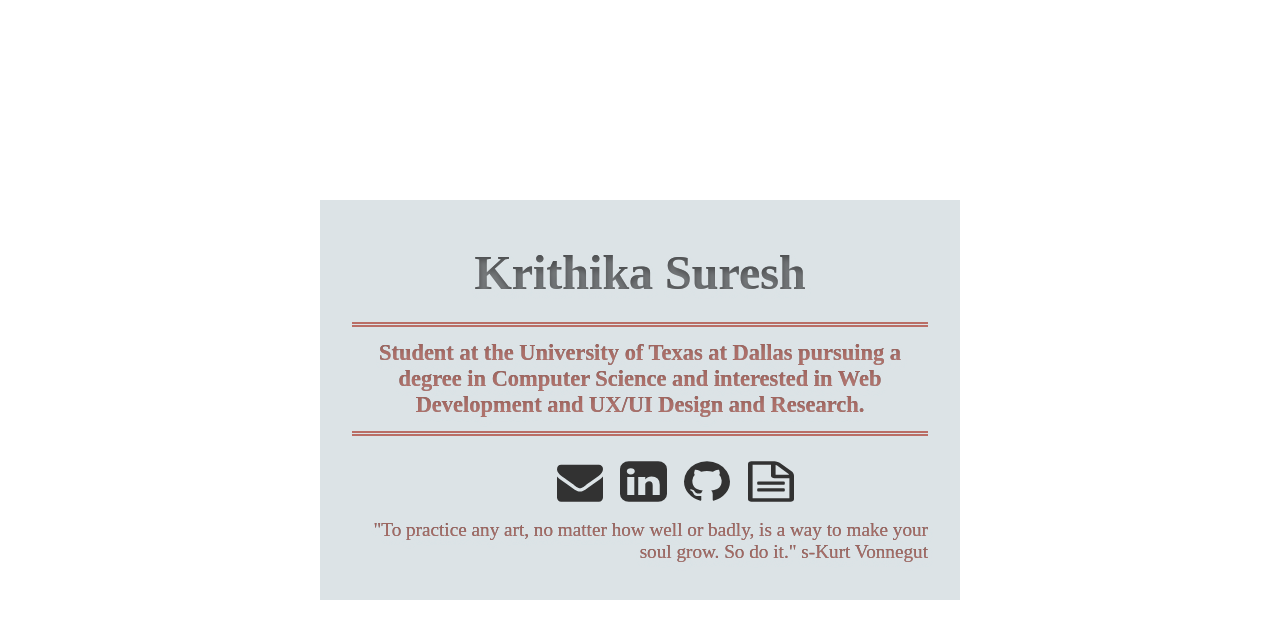
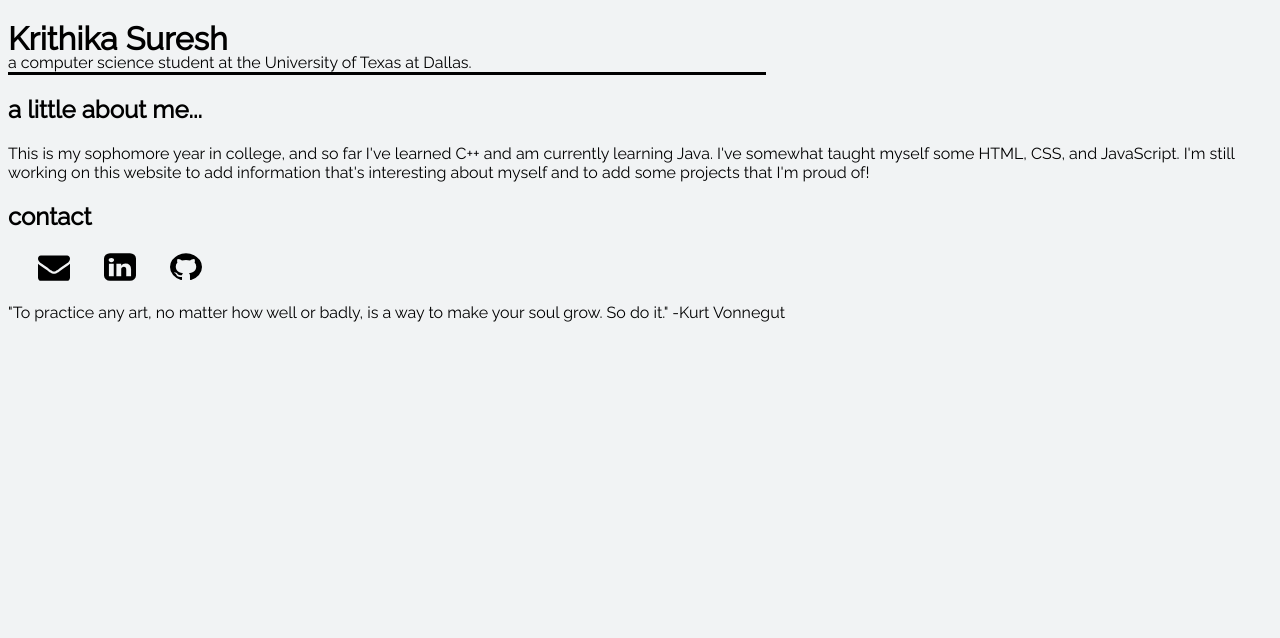
Before and after one commit to krithikasuresh/krithikasuresh.github.io, a plain HTML site: page index.html in a window 1280 px wide. Drawn offline with Linux system fonts and the light colour scheme.

Commit message:
updated website design with basic layout
need content

```diff
--- a/index.html
+++ b/index.html
@@ -1,31 +1,24 @@
 <html>
     <head>
-        <link href='https://fonts.googleapis.com/css?family=Raleway:400,700,400italic' rel='stylesheet' type='text/css'>
+        <link href='https://fonts.googleapis.com/css?family=Raleway:400' rel='stylesheet' type='text/css'>
         <link rel="stylesheet" type="text/css" href="style.css">
     </head>
     <body>
-        <div class = "sidebar">
             <h1>
                 Krithika Suresh
             </h1>
-            <h3>
-                <p class= "about">
-                    Student at the University of Texas at Dallas pursuing a degree in Computer Science and interested in Web Development and UX/UI Design and Research.
-                </p>
-            </h3>
-            <div class = "list">
-                <li class = "l1">
-                     <a href="mailto:krithika.suresh1@utdallas.edu"><img src="svg/mailicon.svg" alt="Mail Icon" style="width:2em;height:2em"></a></li>
-                <li class = "l2">
-                    <a href="https://linkedin.com/in/krithikasuresh"><img src="svg/linkedinicon.svg" alt="LinkedIn Icon" style="width:2em;height:2em"></a></li>
-                <li class = "l3">
-                    <a href="https://github.com/krithikasuresh"><img src="svg/giticon.svg" alt="GitHub Icon" style="width:2em;height:2em"></a></li>
-                <li class = "l4">
-                    <a href="https://drive.google.com/file/d/0B7Gl8JG1U82PNUpNbUtWLUoteEk/view?usp=sharing"><img src="svg/docicon.svg" alt="Document Icon" style="width:2em;height:2em"></a></li>
+                <p id="description">
+                    a computer science student at the University of Texas at Dallas.
+        </p>
+        <h2>a little about me...</h2>
+                    <p>This is my sophomore year in college, and so far I've learned C++ and am currently learning Java. I've somewhat taught myself some HTML, CSS, and JavaScript. I'm still working on this website to add information that's interesting about myself and to add some projects that I'm proud of!</p>
+        <h2>contact</h2>
+            <div class = "list"><a href="mailto:krithika.suresh1@utdallas.edu"><img class="list" src="svg/mailicon.svg" alt="Mail Icon" style="width:2em;height:2em"></a>
+                    <a href="https://linkedin.com/in/krithikasuresh"><img class="list" src="svg/linkedinicon.svg" alt="LinkedIn Icon" style="width:2em;height:2em"></a>
+                    <a href="https://github.com/krithikasuresh"><img class="list" src="svg/giticon.svg" alt="GitHub Icon" style="width:2em;height:2em"></a>
             </div>
             <p class="quote">
-                "To practice any art, no matter how well or badly, is a way to make your soul grow. So do it." s-Kurt Vonnegut
+                "To practice any art, no matter how well or badly, is a way to make your soul grow. So do it." -Kurt Vonnegut
             </p>
-        </div>
     </body>
 </html>
--- a/style.css
+++ b/style.css
@@ -1,94 +1,20 @@
-.sidebar {
-    position: absolute;
-    background-color: #D4DDE1;
-    opacity: 0.8;
-    top: 25%;
-    left: 25%;
-    width: 50%;
-    height: 50%;
+body {
+    font-family: raleway;
+    font-style: normal;
+    background-color: #F1F3F4;
 }
 
-a:hover {
-    text-decoration: none;
+h1 {
+    margin-top: 20px;
+    margin-bottom: -20px;
 }
 
-.list, li {
-    text-decoration: none;
-    display: inline;
-    list-style: none;
-    font-size: 1.2em;
-    font-family: bree serif;
-    padding-left: 2%;
+#description {
+    margin-right: 40%;
+    border-bottom-style: solid;
 }
 
 .list {
-    padding-left: 35%;
+    padding-right: 15px;
+    padding-left: 15px;
 }
-
-.l2:hover, .l3:hover, .l4:hover {
-    cursor: pointer;
-}
-
-.bkgd {
-    background-color: #99433a;
-    display: inline-block;
-    height: 100%;
-    width: 100%;
-    overflow: auto;
-    font-family: bree serif;
-}
-
-.floral {
-    position: relative;
-    height: 100%;
-    left: 34.7%;
-}
-
-h1, h2, h3 {
-    text-align: center;
-    font-family: bree serif;
-    text-decoration: none;
-    list-style: none;
-}
-
-h1 {
-    color: rgba(45,48,51,0.7);
-    text-shadow: 1px 4px 6px #D4DDE1, 0 0 0 #000, 1px 4px 6px #D4DDE1;
-    padding-top: 2%;
-    font-size: 3em;
-    margin-bottom: 0px;
-}
-
-.about {
-    color: rgba(170,75,65,0.8);
-    text-shadow: 1px 4px 6px #D4DDE1, 0 0 0 #000, 1px 4px 6px #D4DDE1;
-    font-size: 1.2em;
-    margin-left: 5%;
-    margin-right: 5%;
-    padding-top: 2%;
-    padding-bottom: 2%;
-    border-bottom-color: #AA4B41;
-    border-bottom-style: double;
-    border-bottom-width: thick;
-    border-top-color: #AA4B41;
-    border-top-style: double;
-    border-top-width: thick;
-}
-
-.quote {
-    display: absolute;
-    font-family: bree serif;
-    color: rgba(170,75,65,0.8);
-    text-shadow: 1px 4px 6px #D4DDE1, 0 0 0 #000, 1px 4px 6px #D4DDE1;
-    font-size: 1.2em;
-    margin-top: -1px;
-    margin-left: 5%;
-    margin-right: 5%;
-    margin-bottom: -30px;
-    padding-top: 0.5em;
-    text-align: right;
-}
-
-.author {
-    padding-top: 30px;
-}
```
Also changed, not shown: 1 other file.
